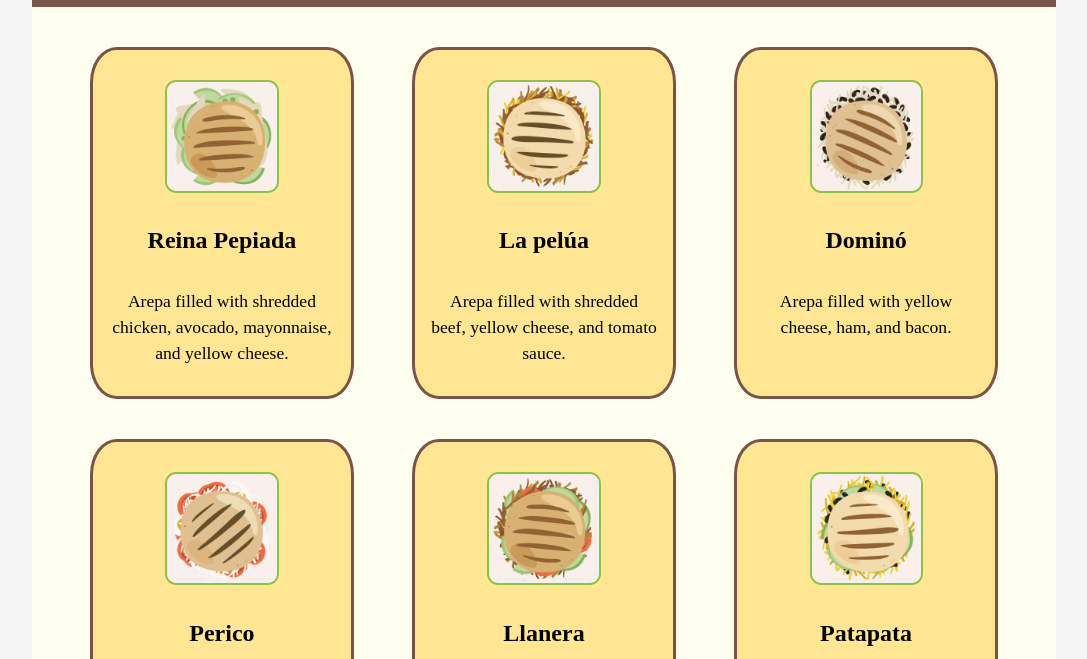
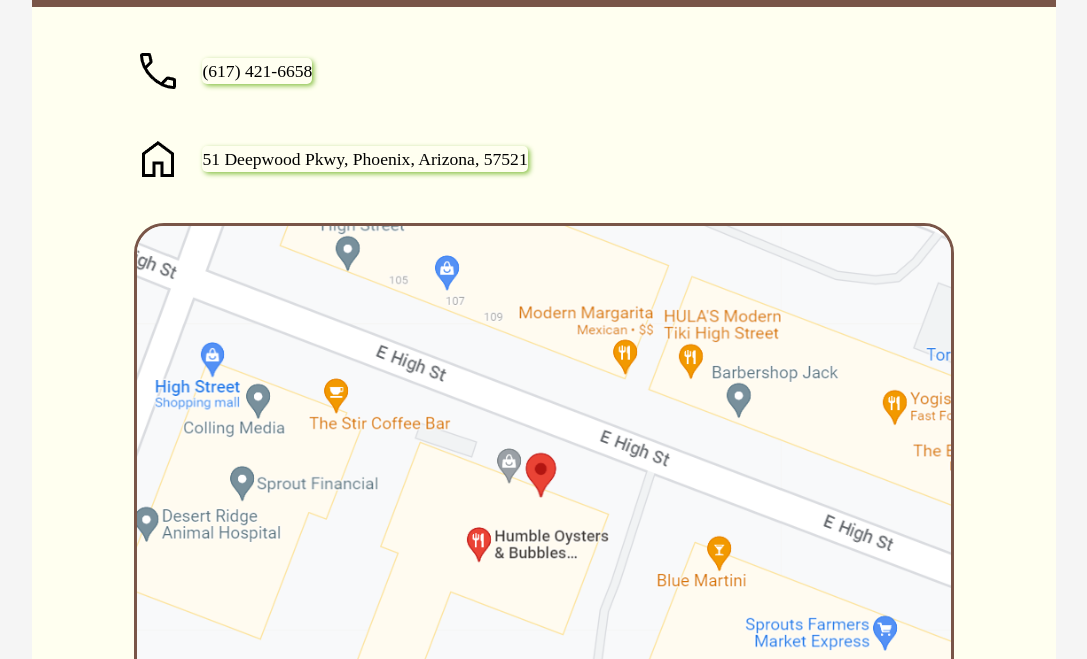
Before and after one commit to d2038/restaurant-page, a website built with webpack: page src/index.html in a window 1280 px wide. Shown: the part 141-800 px from the top of the page, without its empty margins (96-1183 px from the left). Built offline with nearby package versions, Linux system fonts and the light colour scheme.

Commit message:
Add contact component

```diff
--- /dev/null
+++ b/src/components/contact/contact.css
@@ -0,0 +1,32 @@
+.contact {
+    display: flex;
+    flex-direction: column;
+    /* justify-content: space-evenly; */
+    align-items: center;
+    background-color: #FFFFF0;
+    flex-grow: 1;
+    padding: 40px 0;
+    gap: 40px;
+}
+
+.contact-phone, .contact-address {
+    display: flex;
+    align-items: center;
+    gap: 20px;
+}
+
+.contact-phone, .contact-address, .contact-map {
+    width: 80%;
+}
+
+.contact-phone-text, .contact-address-text {
+    font-size: 1.1rem;
+    font-weight: 500;
+    box-shadow: 2px 2px 5px #8BC34A;
+    border-radius: 5px;
+}
+
+.contact-map {
+    border: 3px solid #795548;
+    border-radius: 30px;
+}
--- /dev/null
+++ b/src/components/contact/contact.js
@@ -0,0 +1,27 @@
+import { createElement } from '../utils';
+import './contact.css';
+import mapImage from './map.png';
+import phoneImage from './phone.png';
+import addressImage from './address.png';
+
+const contact = () => {
+    const text = ['(617) 421-6658',
+    '51 Deepwood Pkwy, Phoenix, Arizona, 57521'];
+
+    const contact = createElement('div', 'contact');
+    const phoneContainer = createElement('div', 'contact-phone');
+    const phoneImg = createElement('img', 'contact-phone-image', null, phoneImage);
+    const phoneText = createElement('div', 'contact-phone-text', text[0]);
+    const addressContainer = createElement('div', 'contact-address');
+    const addressImg = createElement('img', 'contact-address-image', null, addressImage);
+    const addressText = createElement('div', 'contact-address-text', text[1]);
+    const map = createElement('img', 'contact-map', null, mapImage);
+
+    phoneContainer.append(phoneImg, phoneText);
+    addressContainer.append(addressImg, addressText);
+    contact.append(phoneContainer, addressContainer, map);
+
+    return contact;
+};
+
+export default contact;
--- a/src/components/home/home.css
+++ b/src/components/home/home.css
@@ -3,10 +3,10 @@
     justify-content: space-evenly;
     align-items: center;
     background-color: #FFFFF0;
-    flex: 1;
+    flex-grow: 1;
 }
 
-.image-home {
+.home-image {
     border-radius: 10%;
     width: 40%;
     aspect-ratio: 1;
--- a/src/components/home/home.js
+++ b/src/components/home/home.js
@@ -10,7 +10,7 @@
     const textContainer = createElement('div', 'text-container');
     const textOne = createElement('div', 'text-1', text[0]);
     const textTwo = createElement('div', 'text-2', text[1]);
-    const image = createElement('img', 'image-home', null, imageFile);
+    const image = createElement('img', 'home-image', null, imageFile);
 
     textContainer.append(textOne, textTwo);
     home.append(textContainer, image);
--- a/src/components/menu/menu.css
+++ b/src/components/menu/menu.css
@@ -9,7 +9,7 @@
     padding: 40px;
 }
 
-.card {
+.menu-card {
     width: 28%;
     aspect-ratio: 3 / 4;
     display: flex;
@@ -17,12 +17,12 @@
     align-items: center;
     justify-content: space-evenly;
     border: 3px solid #795548;
-    border-radius: 10%;
+    border-radius: 30px;
     background-color: hsla(45, 100%, 51%, 0.4);
     padding: 0 16px;
 }
 
-.image {
+.menu-image {
     border-radius: 10%;
     width: 50%;
     aspect-ratio: 1;
@@ -30,12 +30,12 @@
     border: 2px solid #8BC34A;
 }
 
-.title {
+.menu-title {
     font-size: 1.5rem;
     font-weight: bold;
 }
 
-.text {
+.menu-text {
     color: black;
     max-width: 30ch;
     height: 3lh;
--- a/src/components/menu/menu.js
+++ b/src/components/menu/menu.js
@@ -23,10 +23,10 @@
     const menu = createElement('div', 'menu');
 
     for (let index = 0; index < cards.images.length; index++) {
-        const card = createElement('div', 'card');
-        const image = createElement('img', 'image', null, cards.images[index]);
-        const title = createElement('div', 'title', cards.titles[index]);
-        const text = createElement('div', 'text', cards.text[index]);
+        const card = createElement('div', 'menu-card');
+        const image = createElement('img', 'menu-image', null, cards.images[index]);
+        const title = createElement('div', 'menu-title', cards.titles[index]);
+        const text = createElement('div', 'menu-text', cards.text[index]);
 
         card.append(image, title, text);
         menu.append(card);
--- a/src/index.js
+++ b/src/index.js
@@ -3,7 +3,8 @@
 import header from './components/header/header';
 import home from './components/home/home';
 import menu from './components/menu/menu';
+import contact from './components/contact/contact';
 
 const app = document.querySelector('#content');
 app.appendChild(header());
-app.appendChild(menu());
+app.appendChild(contact());
```
Also changed, not shown: src/components/contact/address.png (added), src/components/contact/map.png (added), src/components/contact/phone.png (added).
